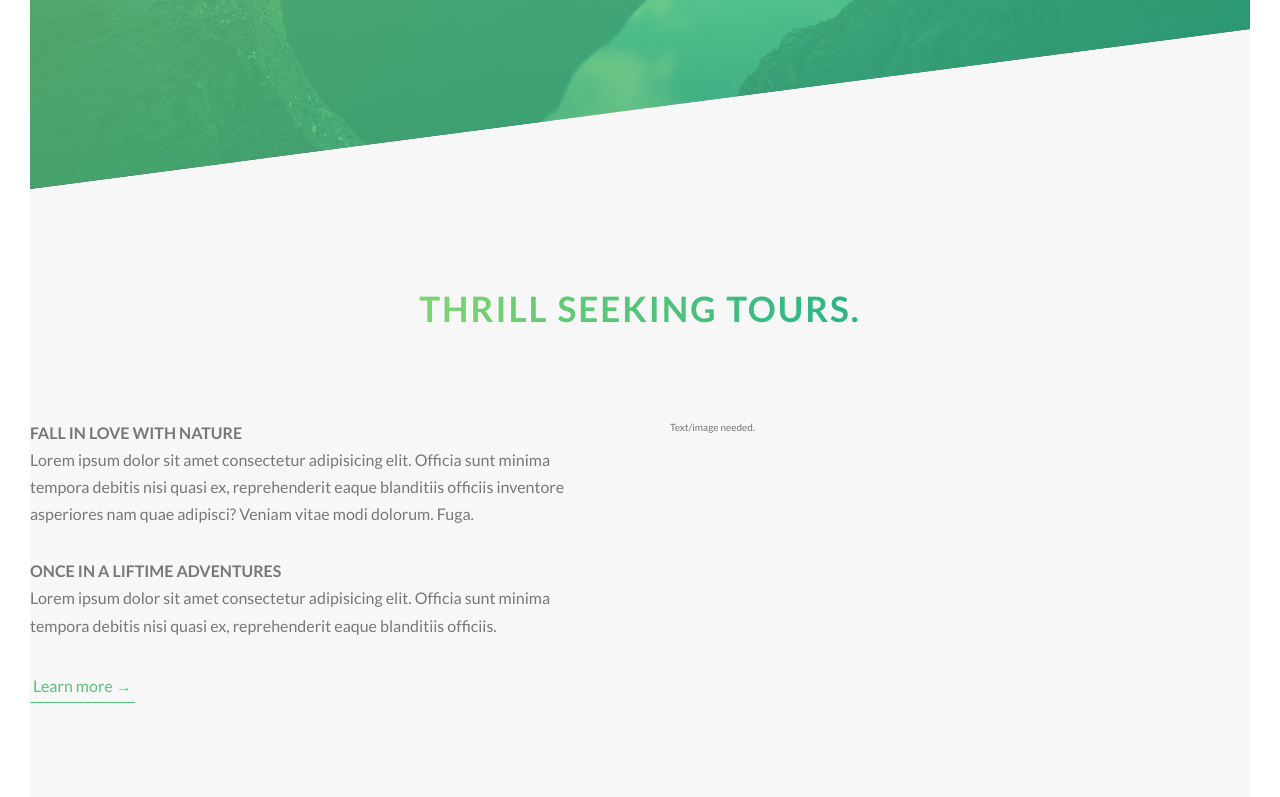
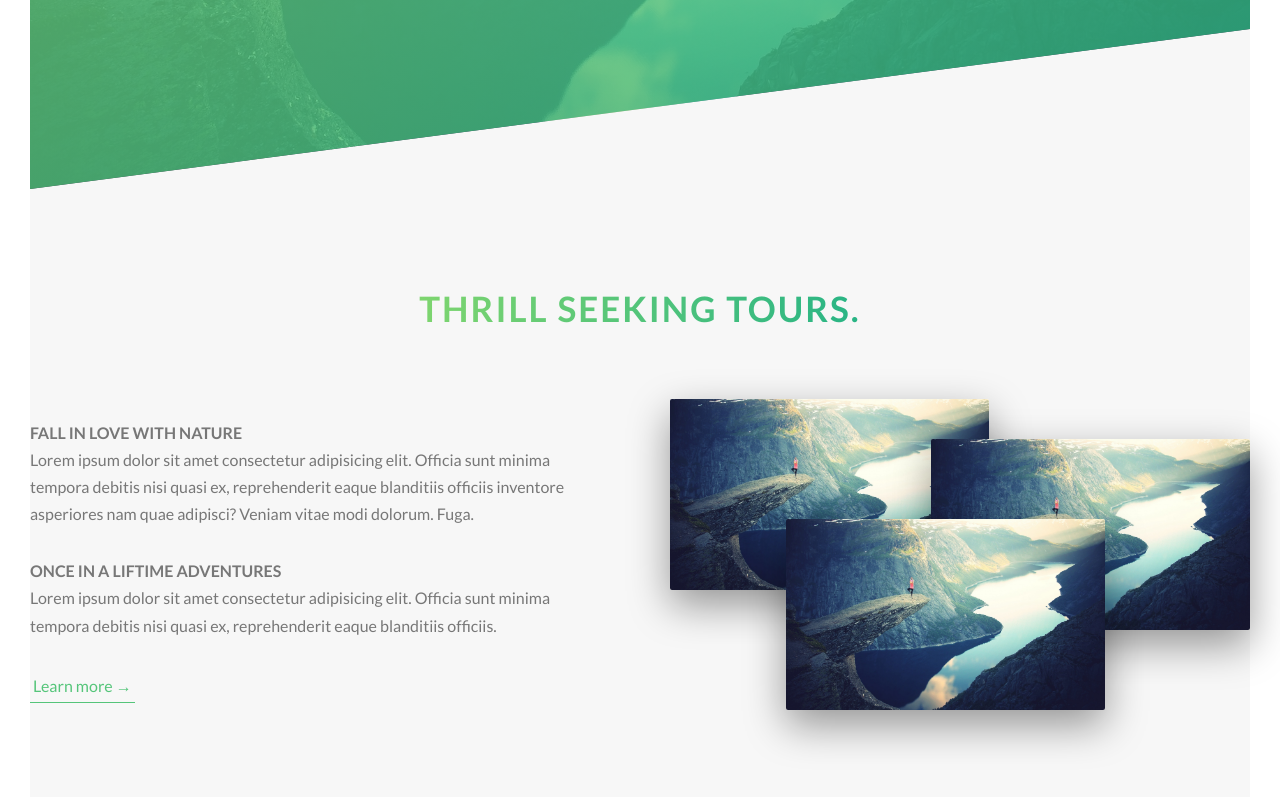
Before and after one commit to JuanRubi/advancedCSS, a website: page nature_Tours/index.html in a window 1280 px wide. Shown: the part 601-1398 px from the top of the page. Drawn offline with Linux system fonts and the light colour scheme.

Commit message:
Added images with animation.
Added images and an animation when hover over.

```diff
--- a/nature_Tours/index.html
+++ b/nature_Tours/index.html
@@ -1,19 +1,22 @@
 <!DOCTYPE html>
 <html lang="en">
   <head>
-    <meta charset="UTF-8">
-    <meta name="viewport" content="width=device-width, initial-scale=1.0">
-    <meta http-equiv="X-UA-Compatible" content="ie=edge">
+    <meta charset="UTF-8" />
+    <meta name="viewport" content="width=device-width, initial-scale=1.0" />
+    <meta http-equiv="X-UA-Compatible" content="ie=edge" />
 
-    <link rel="stylesheet" href="https://fonts.googleapis.com/css?family=Lato:100,300,400,700,900">
-    <link rel="stylesheet" href="css/style.css">
+    <link
+      rel="stylesheet"
+      href="https://fonts.googleapis.com/css?family=Lato:100,300,400,700,900"
+    />
+    <link rel="stylesheet" href="css/style.css" />
 
     <title>Nature Tours</title>
   </head>
   <body>
     <header class="header">
       <div class="header__logo-container">
-            <img src="images/logo.jpg" alt="Logo" class="header__logo">
+        <img src="images/logo.jpg" alt="Logo" class="header__logo" />
       </div>
 
       <div class="header__main-title">
@@ -22,34 +25,60 @@
           <span class="heading-submain">is where life happens</span>
         </h1>
 
-            <a href="#" class="button button-heading button-animation">Tours Available</a>
-        </div>>
+        <a href="#" class="button button-heading button-animation"
+          >Tours Available</a
+        >
+      </div>
+      >
     </header>
 
     <main>
       <section class="section-about">
         <div class="utility-center-text utility-margin-bottom-big">
-                <h2 class="heading-secondary">
-                    Thrill seeking tours.
-                </h2>
+          <h2 class="heading-secondary">Thrill seeking tours.</h2>
         </div>
 
         <div class="row">
           <div class="col-1-of-2">
-                    <h3 class="heading-tertiary utilit-margin-bottom-small">Fall in love with nature</h3>
+            <h3 class="heading-tertiary utilit-margin-bottom-small">
+              Fall in love with nature
+            </h3>
             <p class="paragraph">
-                        Lorem ipsum dolor sit amet consectetur adipisicing elit. Officia sunt minima tempora debitis nisi quasi ex, reprehenderit eaque blanditiis officiis inventore asperiores nam quae adipisci? Veniam vitae modi dolorum. Fuga.
+              Lorem ipsum dolor sit amet consectetur adipisicing elit. Officia
+              sunt minima tempora debitis nisi quasi ex, reprehenderit eaque
+              blanditiis officiis inventore asperiores nam quae adipisci? Veniam
+              vitae modi dolorum. Fuga.
             </p>
 
-                    <h3 class="heading-tertiary utilit-margin-bottom-small">Once in a liftime adventures</h3>
+            <h3 class="heading-tertiary utilit-margin-bottom-small">
+              Once in a liftime adventures
+            </h3>
             <p class="paragraph">
-                        Lorem ipsum dolor sit amet consectetur adipisicing elit. Officia sunt minima tempora debitis nisi quasi ex, reprehenderit eaque blanditiis officiis.
+              Lorem ipsum dolor sit amet consectetur adipisicing elit. Officia
+              sunt minima tempora debitis nisi quasi ex, reprehenderit eaque
+              blanditiis officiis.
             </p>
 
             <a href="#" class="btn-text">Learn more &rarr;</a>
           </div>
           <div class="col-1-of-2">
-                    Text/image needed.
+            <div class="composition">
+              <img
+                src="images/hero.jpg"
+                alt="Photo 1"
+                class="composition__photo composition__photo--p1"
+              />
+              <img
+                src="images/hero.jpg"
+                alt="Photo 2"
+                class="composition__photo composition__photo--p2"
+              />
+              <img
+                src="images/hero.jpg"
+                alt="Photo 3"
+                class="composition__photo composition__photo--p3"
+              />
+            </div>
           </div>
         </div>
       </section>
@@ -124,6 +153,5 @@
         </div>
     </section>
     -->
-
   </body>
 </html>
--- /dev/null
+++ b/nature_Tours/sass/components/_composition.scss
@@ -0,0 +1,43 @@
+/*----------------------------------------------------------------------------------------
+    This file contains the composition styles of our photos. 7-1 CSS Architecture.
+----------------------------------------------------------------------------------------*/
+
+.composition {
+  position: relative;
+
+  &__photo {
+    width: 55%;
+    box-shadow: 0 1.5rem 4rem rgba($color-black, 0.4);
+    border-radius: 2px;
+    position: absolute;
+    z-index: 10;
+    transition: all 0.2s;
+    outline-offset: 2rem;
+
+    &--p1 {
+      left: 0;
+      top: -2rem;
+    }
+
+    &--p2 {
+      right: 0;
+      top: 2rem;
+    }
+
+    &--p3 {
+      left: 20%;
+      top: 10rem;
+    }
+
+    &:hover {
+      outline: 1.5rem solid $color-primary;
+      transform: scale(1.05) translateY(-0.5rem);
+      box-shadow: 0 2.5rem 4rem rgba($color-black, 0.5);
+      z-index: 20;
+    }
+  }
+
+  &:hover &__photo:not(:hover) {
+    transform: scale(0.95);
+  }
+}
--- a/nature_Tours/sass/main.scss
+++ b/nature_Tours/sass/main.scss
@@ -1,4 +1,3 @@
-
 /*----------------------------------------------------------------------------------------
     This File Structure is mainly for larger projects. 7-1 CSS Architecture.
 ----------------------------------------------------------------------------------------*/
@@ -13,6 +12,7 @@
 @import "base/utilities";
 
 @import "components/button";
+@import "components/composition";
 
 @import "layout/grid";
 @import "layout/header";
```
Also changed, not shown: nature_Tours/css/style.css. Lines whose indentation alone changed are shown as unchanged.
